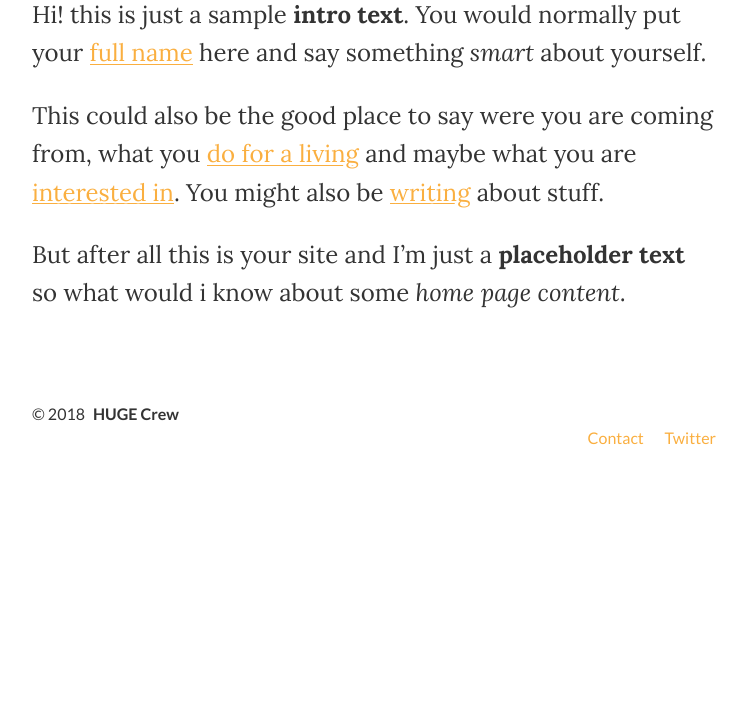
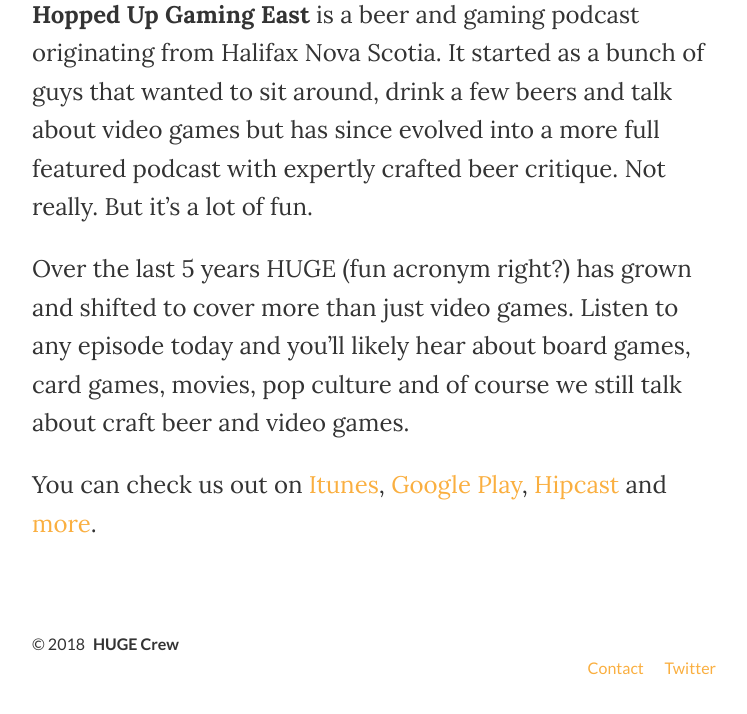
Before and after one commit to oakeef/huge_website, a Jekyll site: the page built from index.md, in a window 1280 px wide, cut to the strip 104-818 px from the top of the page. Shown: the whole strip, without its empty margins (266-1013 px from the left). Built offline with Jekyll 4.4.1, drawn with Linux system fonts in a browser that asks for light colours.

Commit message:
Replace placeholder text on home page

```diff
--- a/index.md
+++ b/index.md
@@ -2,10 +2,11 @@
 layout: default
 ---
 
-<div class="lead pretty-links">
-  Hi! this is just a sample **intro text**. You would normally put your [full name](about/) here and say something *smart* about yourself.
+<div class="lead">
+  **Hopped Up Gaming East** is a beer and gaming podcast originating from Halifax Nova Scotia.
+It started as a bunch of guys that wanted to sit around, drink a few beers and talk about video games but has since evolved into a more full featured podcast with expertly crafted beer critique. Not really. But it's a lot of fun.
 
-  This could also be the good place to say were you are coming from, what you [do for a living](work/) and maybe what you are [interested in](projects/). You might also be [writing](articles/) about stuff.
+Over the last 5 years HUGE (fun acronym right?) has grown and shifted to cover more than just video games. Listen to any episode today and you'll likely hear about board games, card games, movies, pop culture and of course we still talk about craft beer and video games.
 
-  But after all this is your site and I'm just a **placeholder text** so what would i know about some *home page content*.
+You can check us out on [Itunes](https://itunes.apple.com/us/podcast/hopped-up-gaming-east/id797058638?mt=2), [Google Play](https://play.google.com/music/m/I2ovy32ius4usiwhnuitgnh5ltu?t=Hopped-Up_Gaming_East), [Hipcast](https://www.hipcast.com/podcast/HJfyJb) and [more](/podcast/).
 </div>
```
Also changed, not shown: _pages/about.md (+6 -8 lines), 2 other files.
